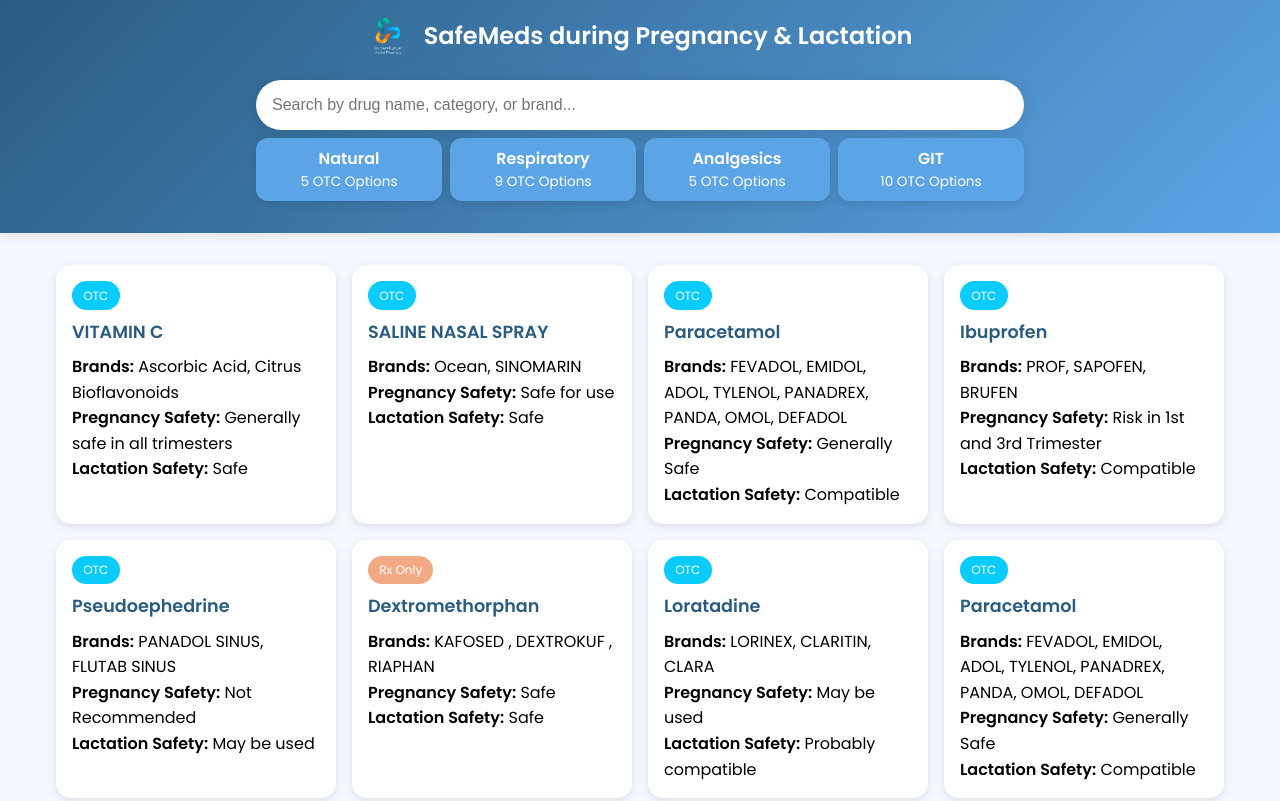
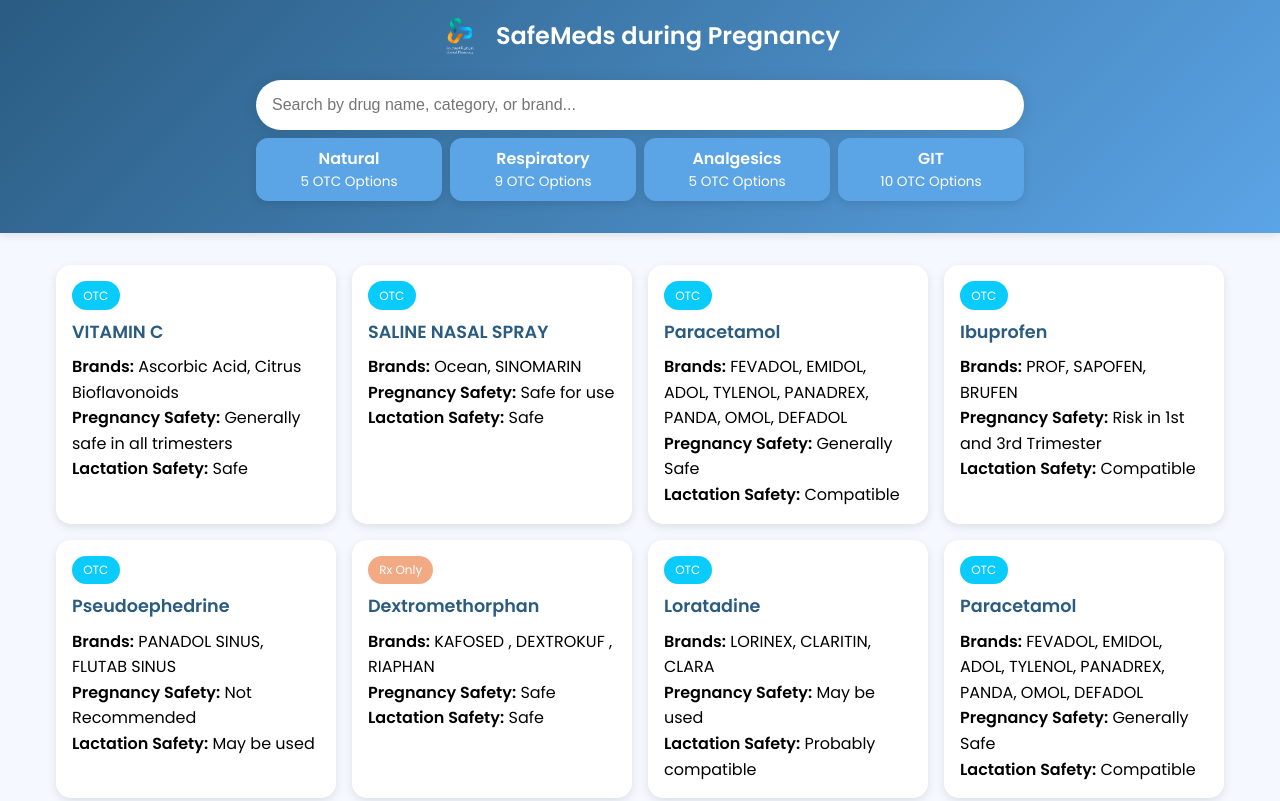
Before and after one commit to UPCTalentManagement/safe.pregnancyV2, a plain HTML site: page index.html in a window 1280 px wide. Shown: the top 801 px of the page. Drawn offline with Linux system fonts and the light colour scheme.

Commit message:
Add files via upload

```diff
--- a/index.html
+++ b/index.html
@@ -12,7 +12,7 @@
     <header>
         <div class="header-content">
             <img src="logo.png" alt="SafeMeds Logo" class="logo">
-            <h1>SafeMeds during Pregnancy & Lactation</h1>
+            <h1>SafeMeds during Pregnancy</h1>
 
         </div>
         <div class="search-container">
```
